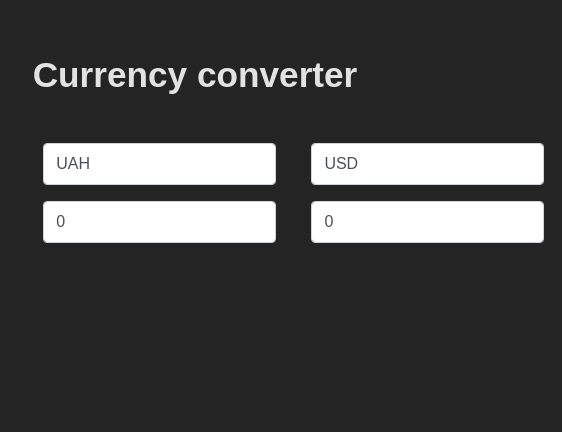
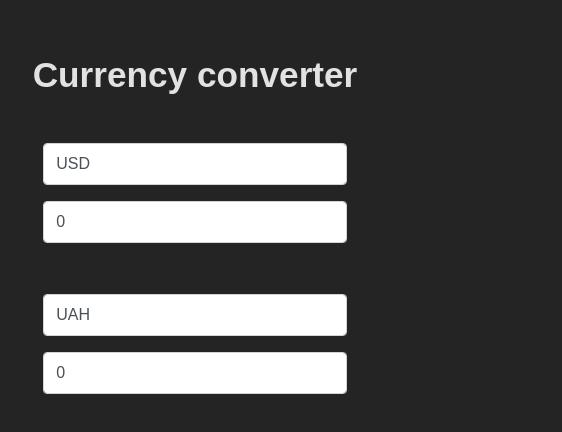
Before and after one commit to edelvarden/currency-converter, a React (Vite) app: page / in a window 390 px wide. Shown: the top 432 px of the page, 562 px wide, since content can reach past the window. Built offline with nearby package versions, Linux system fonts and the light colour scheme; no server answers.

Commit message:
optimize css

```diff
--- a/src/App.css
+++ b/src/App.css
@@ -1,11 +1,7 @@
 .App {
+  margin: 0 auto;
   max-width: 728px;
-  margin: 0 auto;
   padding: 1em;
-}
-
-h1 {
-  text-align: center;
 }
 
 .container {
@@ -14,54 +10,48 @@ h1 {
   grid-template-rows: 1fr 1fr;
 }
 
-.container__section {
-  padding: 1em;
-  display: grid;
-  grid-template-rows: 1fr 1fr;
-  grid-template-columns: 1fr;
+@media screen and (max-width: 768px) {
+  .container {
+    grid-template-columns: 1fr;
+  }
 }
 
-input, select {
+.container__section {
+  display: grid;
+  grid-template-columns: 1fr;
+  grid-template-rows: 1fr 1fr;
+  padding: 1em;
+}
+
+.main-header {
+  text-align: center;
+}
+
+.container__section :is(input, select) {
   display: flex;
   margin-bottom: 1em;
 }
 
-/* Style for input */
-input {
-  padding: 0.5rem 0.75rem;
+.container__section :is(input, select) {
+  background-clip: padding-box;
+  background-color: #fff;
+  border: 1px solid #ced4da;
+  border-radius: 0.25rem;
+  color: #495057;
   font-size: 1rem;
   font-weight: 400;
   line-height: 1.5;
-  color: #495057;
-  background-color: #fff;
-  background-clip: padding-box;
-  border: 1px solid #ced4da;
-  border-radius: 0.25rem;
+  padding: 0.5rem 0.75rem;
   transition: border-color 0.15s ease-in-out, box-shadow 0.15s ease-in-out;
 }
 
-input:focus {
+.container__section :is(input, select):focus {
   outline-color: #80bdff;
   outline-offset: 2px;
+  box-shadow: inset 0 1px 2px rgba(0, 0, 0, 0.075), 0 0 5px rgba(128, 189, 255, 0.5);
 }
 
-/* Style for select */
-select {
-  padding: 0.375rem 0.75rem;
-  font-size: 1rem;
-  font-weight: 400;
-  line-height: 1.5;
-  color: #495057;
-  background-color: #fff;
+.container__section select {
+  appearance: none;
   background-image: none;
-  background-clip: padding-box;
-  border: 1px solid #ced4da;
-  border-radius: 0.25rem;
-  transition: border-color 0.15s ease-in-out, box-shadow 0.15s ease-in-out;
-  appearance: none;
 }
-
-select:focus {
-  outline-color: #80bdff;
-  outline-offset: 2px;
-}
--- a/src/App.jsx
+++ b/src/App.jsx
@@ -4,8 +4,8 @@ import Header from './components/Header';
 function App() {
   return (
     <div className="App">
-        <h1>Currency converter</h1>
-        <Header />
+      <h1 className="main-header">Currency converter</h1>
+      <Header />
     </div>
   )
 }
--- a/src/components/Header.jsx
+++ b/src/components/Header.jsx
@@ -10,8 +10,8 @@ const convertCurrency = (amount, fromCurrency, toCurrency, rates) => {
 
 const Header = () => {
   const [currencyRates, setCurrencyRates] = useState({});
-  const [fromCurrency, setFromCurrency] = useState("UAH");
-  const [toCurrency, setToCurrency] = useState("USD");
+  const [fromCurrency, setFromCurrency] = useState("USD");
+  const [toCurrency, setToCurrency] = useState("UAH");
   const [fromValue, setFromValue] = useState(0);
   const [toValue, setToValue] = useState(0);
 
```
